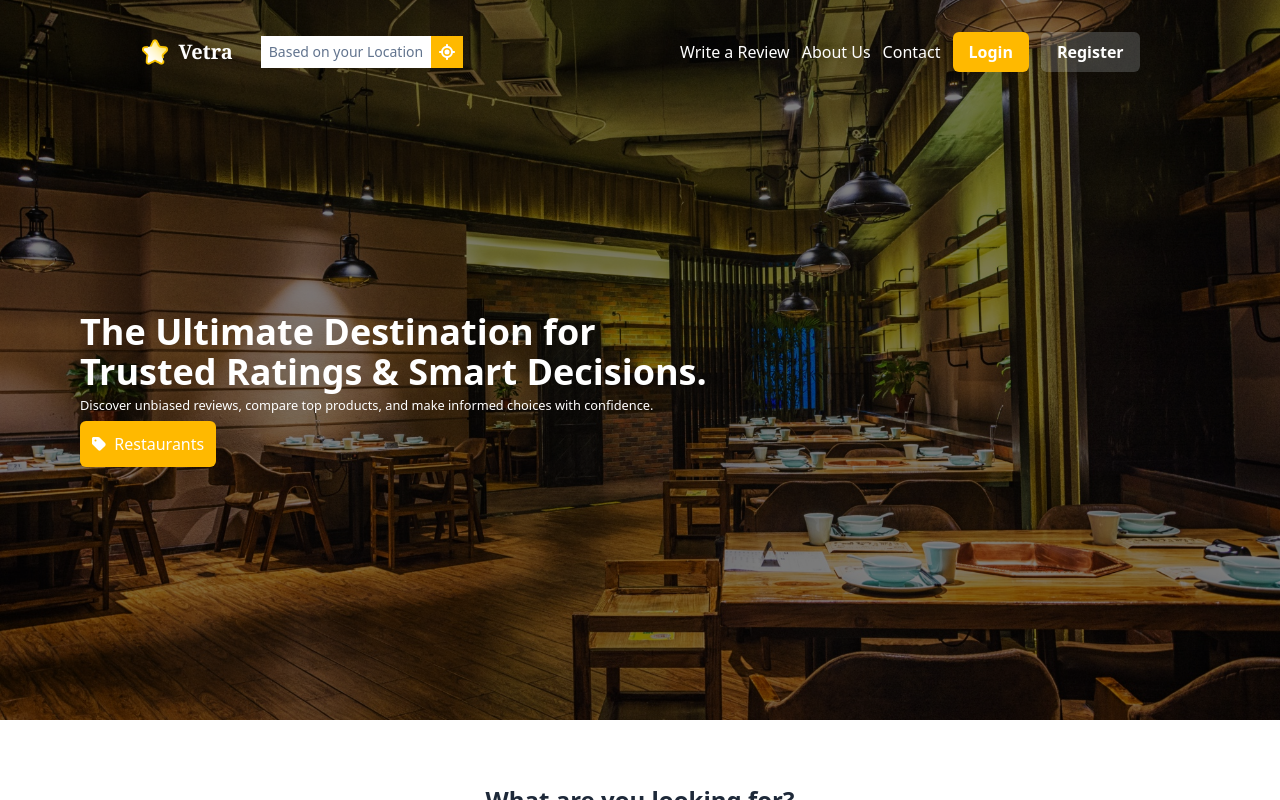
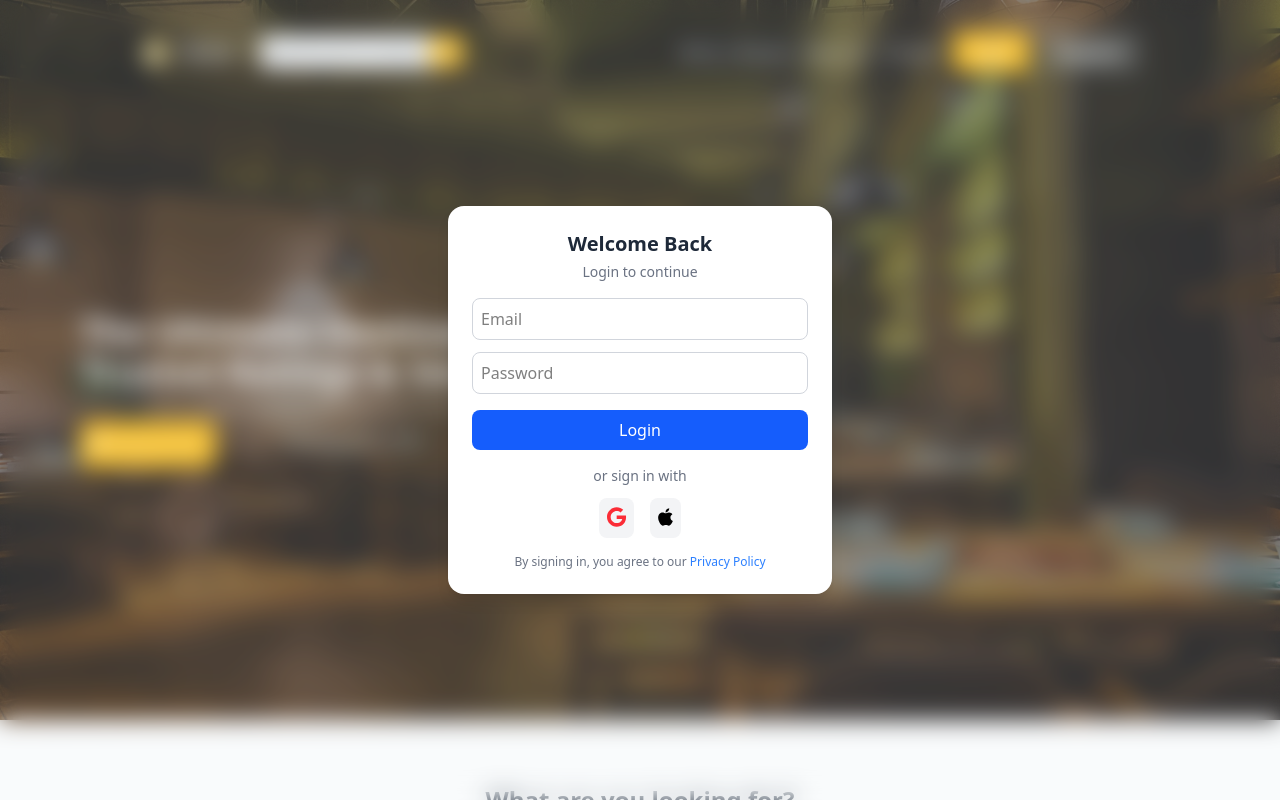
Before and after one commit to Opia12345/Vetra, a React (Vite) app: page / in a window 1280 px wide. Both pictures are taken after a click on the button "Login". Shown: the top 800 px of the page. Built offline with nearby package versions, Linux system fonts and the light colour scheme.

Commit message:
feat: completed the landing page with microinteractions

```diff
--- a/package.json
+++ b/package.json
@@ -18,8 +18,10 @@
     "@tailwindcss/vite": "^4.0.17",
     "@tippyjs/react": "^4.2.6",
     "@types/react-transition-group": "^4.4.12",
+    "framer-motion": "^12.6.2",
     "react": "^19.0.0",
     "react-dom": "^19.0.0",
+    "react-lazy-load-image-component": "^1.6.3",
     "react-router-dom": "^7.4.0",
     "react-transition-group": "^4.4.5",
     "swiper": "^11.2.6",
--- /dev/null
+++ b/src/components/InteractionPopup.tsx
@@ -0,0 +1,85 @@
+import { useState } from "react";
+import { motion } from "framer-motion";
+import { FontAwesomeIcon } from "@fortawesome/react-fontawesome";
+import { faGoogle, faApple } from "@fortawesome/free-brands-svg-icons";
+
+interface InteractionPopupProps {
+  isOpen: boolean;
+  onClose: () => void;
+}
+
+const InteractionPopup: React.FC<InteractionPopupProps> = ({
+  isOpen,
+  onClose,
+}) => {
+  const [email, setEmail] = useState("");
+  const [password, setPassword] = useState("");
+
+  if (!isOpen) return null;
+
+  return (
+    <div
+      onClick={onClose}
+      className="fixed inset-0 z-[9999] flex items-center justify-center bg-slate-200/20 backdrop-blur-md"
+    >
+      <motion.div
+        initial={{ opacity: 0, scale: 0.9 }}
+        animate={{ opacity: 1, scale: 1 }}
+        exit={{ opacity: 0, scale: 0.9 }}
+        className="bg-white p-6 rounded-2xl shadow-lg w-96"
+        onClick={(e) => e.stopPropagation()}
+      >
+        <h2 className="text-xl font-bold text-gray-800 text-center">
+          Welcome Back
+        </h2>
+        <p className="text-gray-500 text-center text-sm mt-1">
+          Login to continue
+        </p>
+
+        <form className="mt-4">
+          <input
+            type="email"
+            placeholder="Email"
+            value={email}
+            onChange={(e) => setEmail(e.target.value)}
+            className="w-full p-2 border border-gray-300 rounded-lg focus:outline-none focus:ring-2 focus:ring-blue-500"
+          />
+          <input
+            type="password"
+            placeholder="Password"
+            value={password}
+            onChange={(e) => setPassword(e.target.value)}
+            className="w-full mt-3 p-2 border border-gray-300 rounded-lg focus:outline-none focus:ring-2 focus:ring-blue-500"
+          />
+          <button
+            type="submit"
+            className="w-full mt-4 p-2 bg-blue-600 text-white rounded-lg hover:bg-blue-700"
+          >
+            Login
+          </button>
+        </form>
+
+        <div className="text-center mt-4 text-sm text-gray-500">
+          or sign in with
+        </div>
+        <div className="flex justify-center gap-4 mt-3">
+          <button className="p-2 bg-gray-100 rounded-lg hover:bg-gray-200">
+            <FontAwesomeIcon icon={faGoogle} className="text-red-500 text-xl" />
+          </button>
+          <button className="p-2 bg-gray-100 rounded-lg hover:bg-gray-200">
+            <FontAwesomeIcon icon={faApple} className="text-black text-xl" />
+          </button>
+        </div>
+
+        <p className="text-xs text-gray-500 text-center mt-4">
+          By signing in, you agree to our{" "}
+          <a href="#" className="text-blue-500">
+            Privacy Policy
+          </a>
+        </p>
+      </motion.div>
+    </div>
+  );
+};
+
+export default InteractionPopup;
--- a/src/components/Navbar.tsx
+++ b/src/components/Navbar.tsx
@@ -7,7 +7,7 @@ import Header from "./Header.tsx";
 import { useState } from "react";
 import MobileNav from "./MobileNav.tsx";
 
-const Navbar = () => {
+const Navbar = ({ onLoginClick }) => {
   const [mobileNav, setMobileNav] = useState(false);
   return (
     <header>
@@ -19,10 +19,16 @@ const Navbar = () => {
               <h4 className="hover:text-slate-300">{navLink.name}</h4>
             </NavLink>
           ))}
-          <button className="bg-amber-400 px-4 py-2 cursor-pointer hover:bg-amber-500 transition-all ease-in-out duration-300 rounded-md text-white font-semibold">
+          <button
+            onClick={onLoginClick}
+            className="bg-amber-400 px-4 py-2 cursor-pointer hover:bg-amber-500 transition-all ease-in-out duration-300 rounded-md text-white font-semibold"
+          >
             Login
           </button>
-          <button className="bg-slate-200/20 px-4 py-2 cursor-pointer hover:bg-slate-400/20 transition-all ease-in-out duration-300 rounded-md text-white font-semibold">
+          <button
+            onClick={onLoginClick}
+            className="bg-slate-200/20 px-4 py-2 cursor-pointer hover:bg-slate-400/20 transition-all ease-in-out duration-300 rounded-md text-white font-semibold"
+          >
             Register
           </button>
         </div>
@@ -35,8 +41,12 @@ const Navbar = () => {
         </div>
       </nav>
       <Header />
-      <MobileNav navLinks={navLinks} setMobileNav={setMobileNav} isVisible={mobileNav} />
-      </header>
+      <MobileNav
+        navLinks={navLinks}
+        setMobileNav={setMobileNav}
+        isVisible={mobileNav}
+      />
+    </header>
   );
 };
 
--- a/src/pages/Home.tsx
+++ b/src/pages/Home.tsx
@@ -1,3 +1,5 @@
+import { useState } from "react";
+import InteractionPopup from "../components/InteractionPopup";
 import Navbar from "../components/Navbar";
 import Activity from "../sections/Activity";
 import Best from "../sections/Best";
@@ -7,14 +9,21 @@ import CTATwo from "../sections/CTATwo";
 import Footer from "../sections/Footer";
 
 const Home = () => {
+  const [isPopupOpen, setIsPopupOpen] = useState(false);
+
+  const togglePopup = () => {
+    setIsPopupOpen((prev) => !prev);
+  };
+
   return (
     <main>
-      <Navbar />
+      <Navbar onLoginClick={togglePopup} />
+      <InteractionPopup isOpen={isPopupOpen} onClose={togglePopup} />
       <Categories />
-      <CTAOne />
+      <CTAOne onLoginClick={togglePopup} />
       <Best />
-      <Activity />
-      <CTATwo />
+      <Activity onLoginClick={togglePopup} />
+      <CTATwo onLoginClick={togglePopup} />
       <Footer />
     </main>
   );
--- a/src/sections/Activity.tsx
+++ b/src/sections/Activity.tsx
@@ -7,8 +7,10 @@ import {
 } from "@fortawesome/free-regular-svg-icons";
 import Tippy from "@tippyjs/react";
 import "tippy.js/dist/tippy.css";
+import { LazyLoadImage } from "react-lazy-load-image-component";
+import "react-lazy-load-image-component/src/effects/blur.css";
 
-const Activity = () => {
+const Activity = ({ onLoginClick }) => {
   return (
     <section className="p-8 mt-8">
       <div className="text-center">
@@ -24,9 +26,10 @@ const Activity = () => {
               className="bg-white shadow-lg rounded-xl p-6 border border-slate-200 flex flex-col space-y-4"
             >
               <div className="flex items-center space-x-4">
-                <img
+                <LazyLoadImage
                   src={review.image}
                   alt={review.reviewer}
+                  effect="blur"
                   className="w-12 h-12 rounded-full object-cover border border-gray-300"
                 />
                 <div>
@@ -37,10 +40,11 @@ const Activity = () => {
                 </div>
               </div>
 
-              <img
+              <LazyLoadImage
                 src={review.thumbnail}
                 alt={review.reviewer}
-                className="h-[200px]"
+                effect="blur"
+                className="h-[200px] w-full object-cover rounded-md"
               />
 
               <h4 className="text-lg font-semibold">{review.title}</h4>
@@ -58,19 +62,28 @@ const Activity = () => {
                     <FontAwesomeIcon
                       className="cursor-pointer"
                       icon={faHeart}
+                      onClick={onLoginClick}
                     />
                   </Tippy>
-                  <Tippy placement="bottom" content="View More">
-                    <FontAwesomeIcon className="cursor-pointer" icon={faEye} />
+                  <Tippy placement="bottom" content="View">
+                    <FontAwesomeIcon
+                      onClick={onLoginClick}
+                      className="cursor-pointer"
+                      icon={faEye}
+                    />
                   </Tippy>
                   <Tippy placement="bottom" content="Save">
                     <FontAwesomeIcon
+                      onClick={onLoginClick}
                       className="cursor-pointer"
                       icon={faBookmark}
                     />
                   </Tippy>
                 </div>
               </div>
+              <h5 className="text-sm text-slate-400">
+                Category: {review.category}
+              </h5>
             </div>
           ))}
         </div>
--- a/src/sections/CTAOne.tsx
+++ b/src/sections/CTAOne.tsx
@@ -1,4 +1,4 @@
-const CTAOne = () => {
+const CTAOne = ({ onLoginClick }) => {
   return (
     <section className="p-8 mt-8 flex justify-center">
       <div className="bg-gradient-to-r from-orange-400 via-red-500 to-pink-500 py-4 px-6 rounded-lg shadow-lg text-white">
@@ -13,7 +13,10 @@ const CTAOne = () => {
             </h5>
           </div>
           <div className="place-content-center">
-            <button className="border hover:bg-slate-200/20 transition-all ease-in-out cursor-pointer duration-300 px-4 py-2 rounded-md">
+            <button
+              onClick={onLoginClick}
+              className="border hover:bg-slate-200/20 transition-all ease-in-out cursor-pointer duration-300 px-4 py-2 rounded-md"
+            >
               Get Started
             </button>
           </div>
--- a/src/sections/CTATwo.tsx
+++ b/src/sections/CTATwo.tsx
@@ -1,14 +1,25 @@
-
-const CTATwo = () => {
+const CTATwo = ({ onLoginClick }) => {
   return (
     <section className="p-8 mt-8">
-        <div  className="relative bg-gradient-to-r from-blue-600 to-purple-500 text-white py-16 px-6 text-center rounded-2xl shadow-lg overflow-hidden">
+      <div className="relative bg-gradient-to-r from-blue-600 to-purple-500 text-white py-16 px-6 text-center rounded-2xl shadow-lg overflow-hidden">
         {/* Floating Images */}
         <div className="absolute -top-10 left-4 transform rotate-[-15deg]">
-        <img src="/images/img1.jpg" width={100} height={100} alt="Product 1" className="drop-shadow-lg opacity-80" />
+          <img
+            src="/images/img1.jpg"
+            width={100}
+            height={100}
+            alt="Product 1"
+            className="drop-shadow-lg opacity-80"
+          />
         </div>
         <div className="absolute -bottom-28 right-4 transform rotate-[15deg]">
-        <img src="/images/img2.jpg" width={120} height={120} alt="Product 2" className="drop-shadow-lg opacity-80" />
+          <img
+            src="/images/img2.jpg"
+            width={120}
+            height={120}
+            alt="Product 2"
+            className="drop-shadow-lg opacity-80"
+          />
         </div>
 
         {/* Content */}
@@ -16,9 +27,13 @@ const CTATwo = () => {
           Make Smarter Choices, Faster.
         </h2>
         <p className="mt-4 text-lg text-gray-100">
-        Discover top-rated products, real reviews, and expert insights—all in one place. Your next best purchase starts here!
+          Discover top-rated products, real reviews, and expert insights—all in
+          one place. Your next best purchase starts here!
         </p>
-      <button className="mt-6 bg-white text-blue-600 font-medium px-6 py-3 rounded-full shadow-md hover:bg-gray-100 transition duration-300">
+        <button
+          onClick={onLoginClick}
+          className="mt-6 bg-white text-blue-600 font-medium px-6 py-3 rounded-full shadow-md hover:bg-gray-100 transition duration-300"
+        >
           Get Started Now
         </button>
       </div>
```
Also changed, not shown: 1 other file (tests, documents, lock files or other folders). Lines whose indentation alone changed are shown as unchanged.
